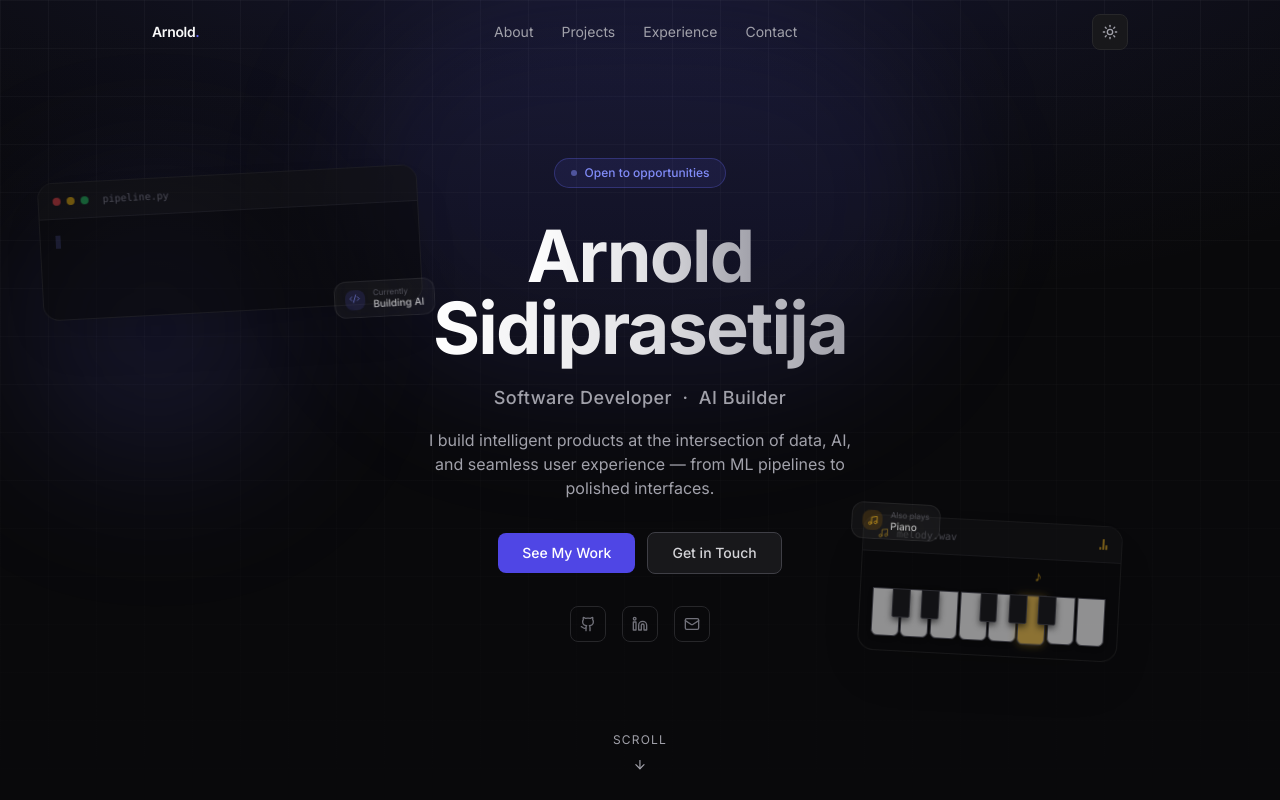
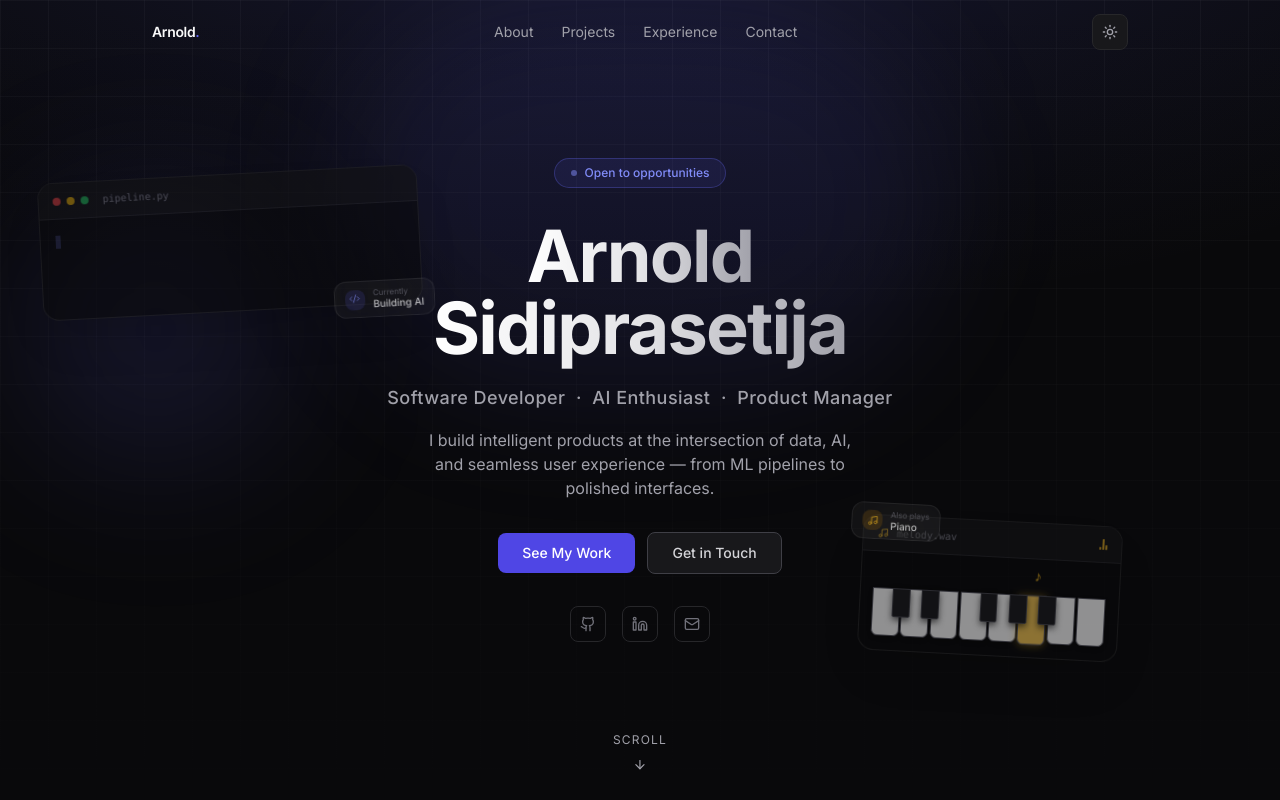
Before and after one commit to Arnolds18/arnoldsidiprasetija.com, a Next.js app: page / in a window 1280 px wide. Shown: the top 800 px of the page. Built offline with nearby package versions, Linux system fonts and the light colour scheme.

Commit message:
chore: :memo: change the short intro

```diff
--- a/components/Hero.jsx
+++ b/components/Hero.jsx
@@ -284,7 +284,7 @@ export function Hero() {
             variants={item}
             className="text-base sm:text-lg font-medium text-zinc-500 dark:text-zinc-400 mb-4 tracking-wide"
           >
-            Software Developer &nbsp;·&nbsp; AI Builder
+            Software Developer &nbsp;·&nbsp; AI Enthusiast &nbsp;·&nbsp; Product Manager
           </motion.p>
 
           <motion.p
```
